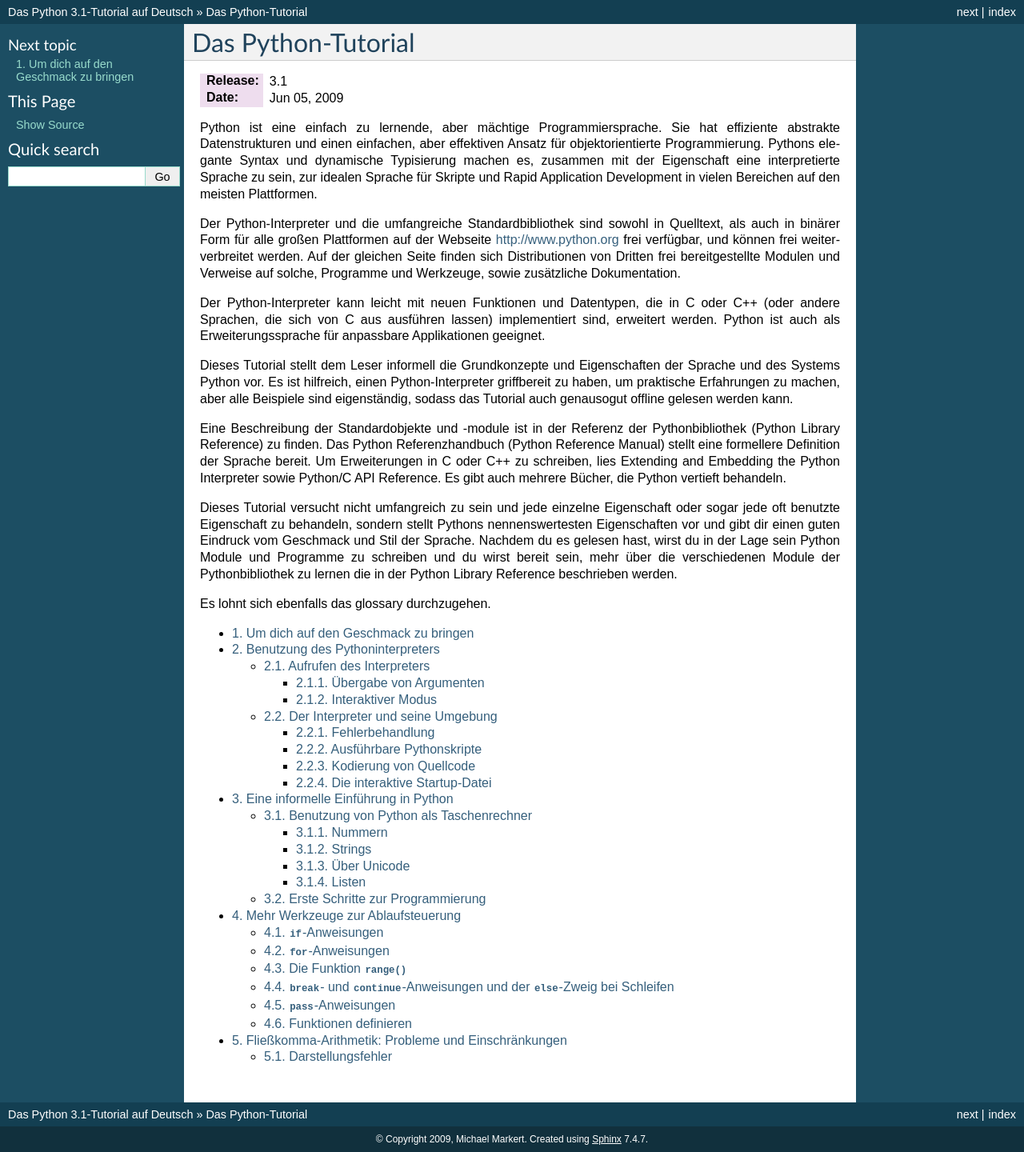
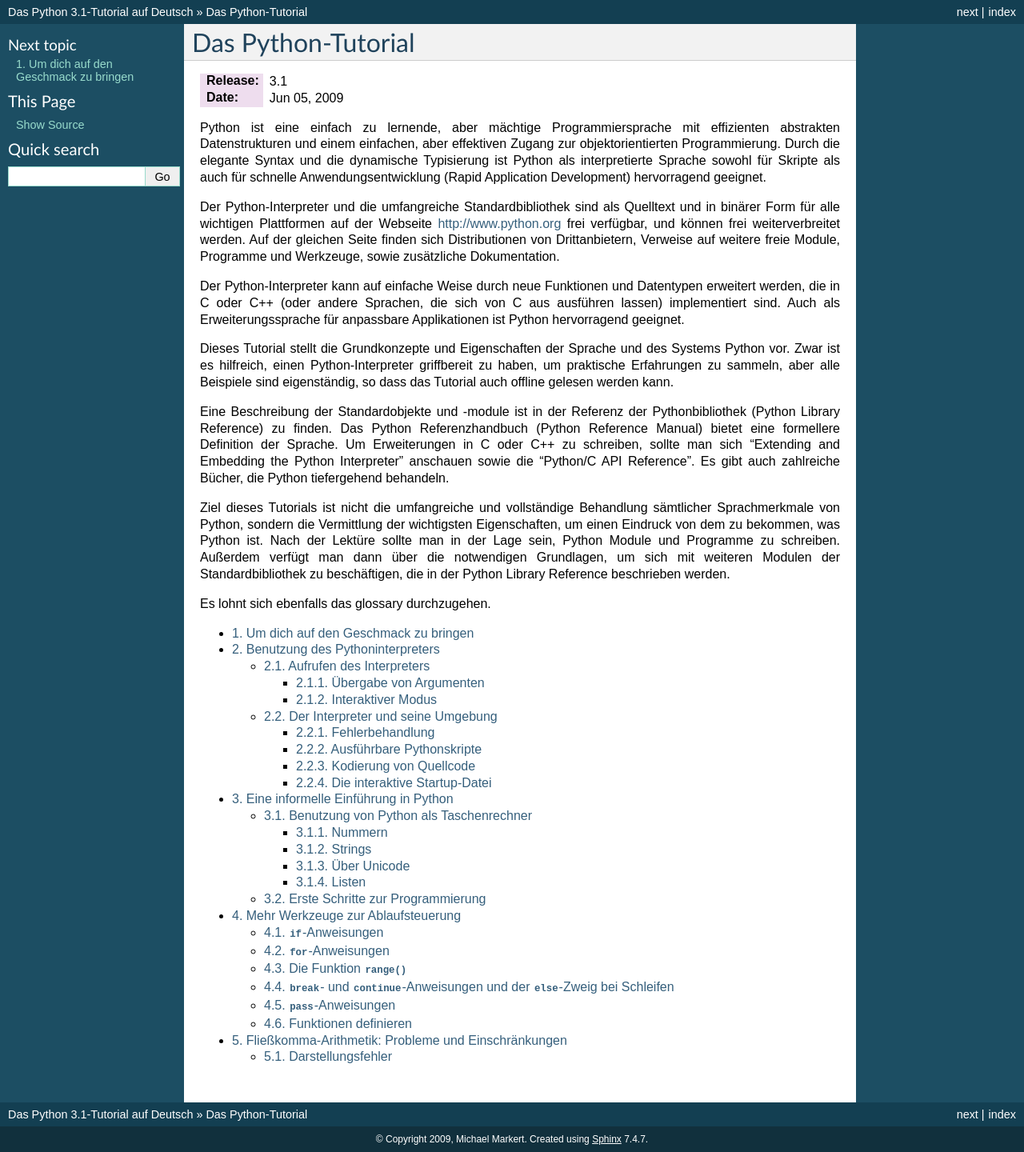
Before and after one commit to cofi/py-tutorial-de, a Sphinx documentation site: the page built from source/index.rst, in a window 1280 px wide. Shown: the whole page at 80% size. Built offline with Sphinx 7.4.7, drawn with Linux system fonts in a browser that asks for light colours; pages that are not in the unit, such as notebooks, are missing from menus.

Commit message:
Language improvements to index.rst

```diff
--- a/source/index.rst
+++ b/source/index.rst
@@ -7,43 +7,40 @@
 :Release: |version|
 :Date: |today|
 
-Python ist eine einfach zu lernende, aber mächtige Programmiersprache. Sie hat
-effiziente abstrakte Datenstrukturen und einen einfachen, aber effektiven Ansatz
-für objektorientierte Programmierung. Pythons elegante Syntax und dynamische
-Typisierung machen es, zusammen mit der Eigenschaft eine interpretierte Sprache
-zu sein, zur idealen Sprache für Skripte und Rapid Application Development in
-vielen Bereichen auf den meisten Plattformen.
+Python ist eine einfach zu lernende, aber mächtige Programmiersprache mit effizienten
+abstrakten Datenstrukturen und einem einfachen, aber effektiven Zugang zur
+objektorientierten Programmierung. Durch die elegante Syntax und die dynamische
+Typisierung ist Python als interpretierte Sprache sowohl für Skripte als auch für schnelle Anwendungsentwicklung (Rapid Application Development) hervorragend geeignet.
 
-Der Python-Interpreter und die umfangreiche Standardbibliothek sind sowohl in
-Quelltext, als auch in binärer Form für alle großen Plattformen auf der Webseite
+Der Python-Interpreter und die umfangreiche Standardbibliothek sind als
+Quelltext und in binärer Form für alle wichtigen Plattformen auf der Webseite
 http://www.python.org frei verfügbar, und können frei weiterverbreitet
-werden. Auf der gleichen Seite finden sich Distributionen von Dritten
-frei bereitgestellte Modulen und Verweise auf solche, Programme und Werkzeuge,
-sowie zusätzliche Dokumentation.
+werden. Auf der gleichen Seite finden sich Distributionen von Drittanbietern, Verweise
+auf weitere freie Module, Programme und Werkzeuge, sowie zusätzliche Dokumentation.
 
-Der Python-Interpreter kann leicht mit neuen Funktionen und Datentypen, die in C
-oder C++ (oder andere Sprachen, die sich von C aus ausführen lassen)
-implementiert sind, erweitert werden. Python ist auch als Erweiterungssprache
-für anpassbare Applikationen geeignet.
+Der Python-Interpreter kann auf einfache Weise durch neue Funktionen und Datentypen
+erweitert werden, die in C oder C++ (oder andere Sprachen, die sich von C aus ausführen lassen)
+implementiert sind. Auch als Erweiterungssprache für anpassbare Applikationen ist Python
+hervorragend geeignet.
 
-Dieses Tutorial stellt dem Leser informell die Grundkonzepte und Eigenschaften
-der Sprache und des Systems Python vor. Es ist hilfreich, einen Python-Interpreter
-griffbereit zu haben, um praktische Erfahrungen zu machen, aber alle Beispiele
-sind eigenständig, sodass das Tutorial auch genausogut offline gelesen werden kann.
+Dieses Tutorial stellt die Grundkonzepte und Eigenschaften
+der Sprache und des Systems Python vor. Zwar ist es hilfreich, einen Python-Interpreter
+griffbereit zu haben, um praktische Erfahrungen zu sammeln, aber alle Beispiele
+sind eigenständig, so dass das Tutorial auch offline gelesen werden kann.
 
 Eine Beschreibung der Standardobjekte und -module ist in der Referenz der
 Pythonbibliothek (Python Library Reference) zu finden. Das Python
-Referenzhandbuch (Python Reference Manual) stellt eine formellere Definition der
-Sprache bereit. Um Erweiterungen in C oder C++ zu schreiben, lies Extending and
-Embedding the Python Interpreter sowie Python/C API Reference. Es gibt auch
-mehrere Bücher, die Python vertieft behandeln.
+Referenzhandbuch (Python Reference Manual) bietet eine formellere Definition der
+Sprache. Um Erweiterungen in C oder C++ zu schreiben, sollte man sich "Extending and
+Embedding the Python Interpreter" anschauen sowie die "Python/C API Reference". Es gibt auch
+zahlreiche Bücher, die Python tiefergehend behandeln.
 
-Dieses Tutorial versucht nicht umfangreich zu sein und jede einzelne Eigenschaft
-oder sogar jede oft benutzte Eigenschaft zu behandeln, sondern stellt Pythons
-nennenswertesten Eigenschaften vor und gibt dir einen guten Eindruck vom Geschmack
-und Stil der Sprache. Nachdem du es gelesen hast, wirst du in der Lage sein
-Python Module und Programme zu schreiben und du wirst bereit sein, mehr über die
-verschiedenen Module der Pythonbibliothek zu lernen die in der Python Library
+Ziel dieses Tutorials ist nicht die umfangreiche und vollständige Behandlung
+sämtlicher Sprachmerkmale von Python, sondern die Vermittlung der wichtigsten
+Eigenschaften, um einen Eindruck von dem zu bekommen, was Python ist.
+Nach der Lektüre sollte man in der Lage sein, Python Module und Programme
+zu schreiben. Außerdem verfügt man dann über die notwendigen Grundlagen, um sich
+mit weiteren Modulen der Standardbibliothek zu beschäftigen, die in der Python Library
 Reference beschrieben werden.
 
 Es lohnt sich ebenfalls das :ref:`glossary` durchzugehen.
```
